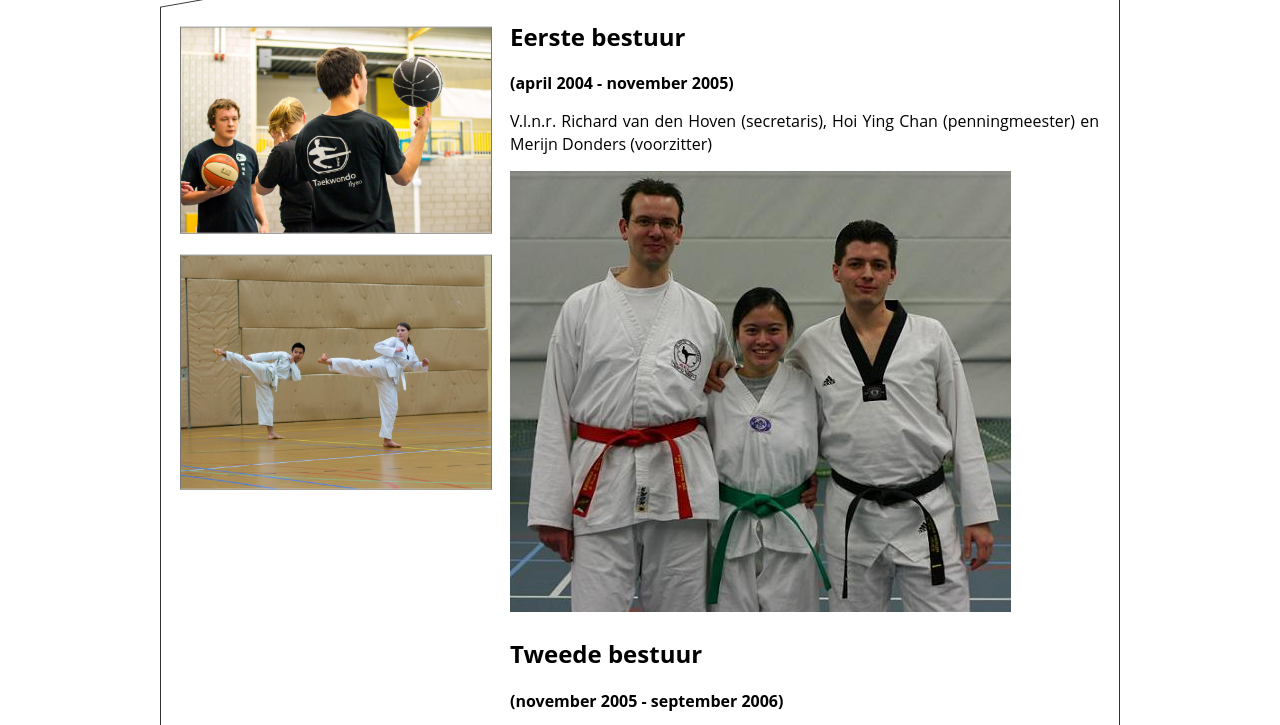
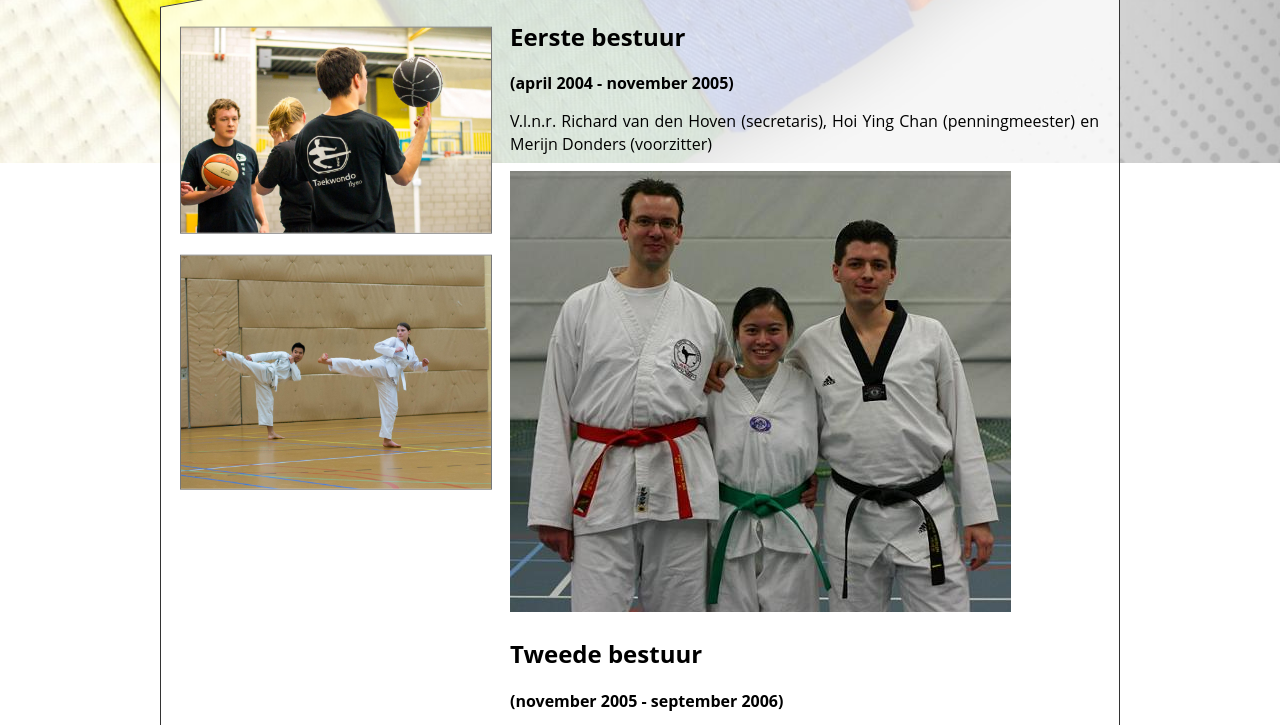
Before and after one commit to Vaults/ilyeo-web, a plain HTML site: page besturen.html in a window 1280 px wide. Shown: the part 637-1362 px from the top of the page. Drawn offline with Linux system fonts and the light colour scheme.

Commit message:
Updated background breaking due to resource relocation

```diff
--- a/besturen.html
+++ b/besturen.html
@@ -162,7 +162,7 @@
 
 	<script type="text/javascript">
 
-		$.backstretch("pak.jpg");
+		$.backstretch("images/css/pak.jpg");
 
 		$('#slider').slick({
 
```
Also changed, not shown: besturen_en.html (+1 -1 lines), exameneisen.html (+1 -1 lines), exameneisen_en.html (+1 -1 lines), examens.html (+1 -1 lines), examens_en.html (+1 -1 lines), index.html (+1 -1 lines), index_en.html (+1 -1 lines), taekwondo.html (+1 -1 lines), taekwondo_en.html (+1 -1 lines), trainers.html (+1 -1 lines), trainers_en.html (+1 -1 lines), trainingen.html (+1 -1 lines), trainingen_en.html (+1 -1 lines), vereniging.html (+1 -1 lines), 1 more files.
